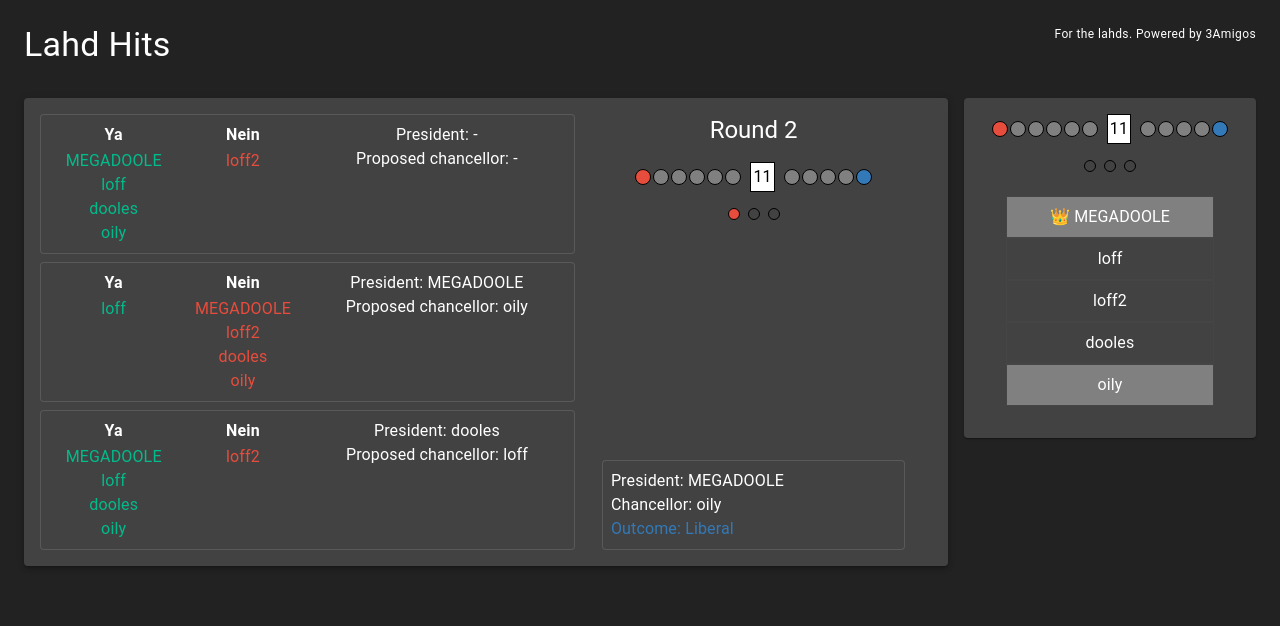
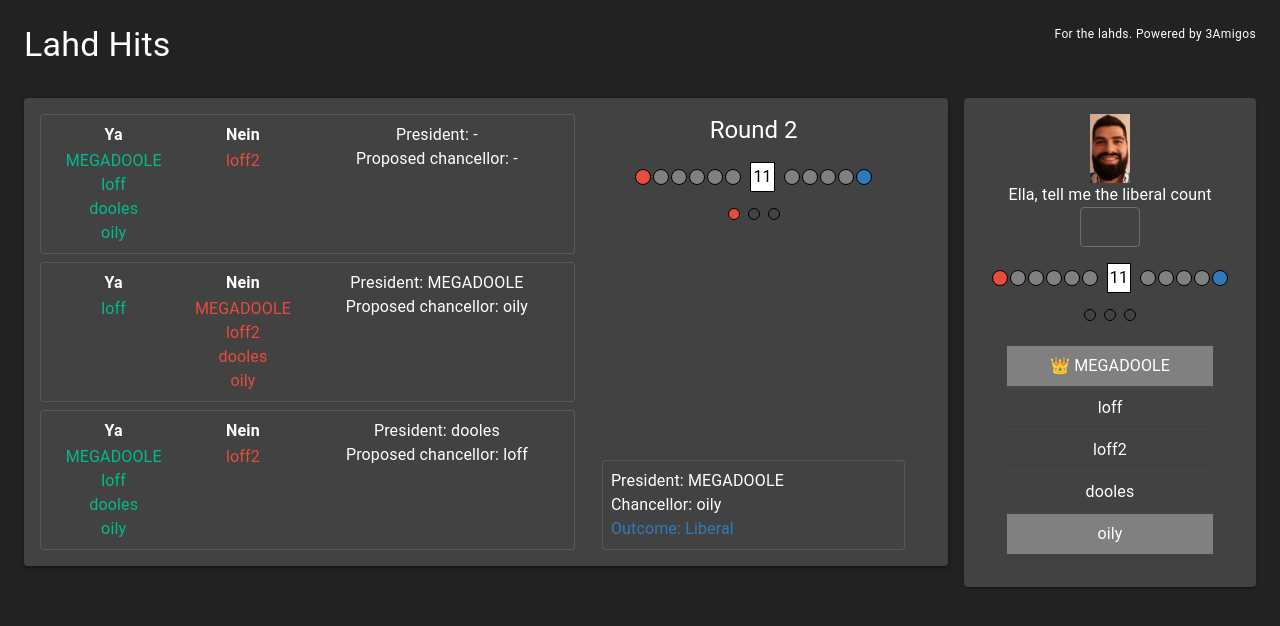
Before and after one commit to Thimey/netgame-tracker, a React (Create React App) app in the folder DataDisplay/client/: page /1 in a window 1280 px wide. Shown: the top 626 px of the page. Built offline with nearby package versions, Linux system fonts and the light colour scheme; no server answers.

Commit message:
add harry oracle

```diff
--- /dev/null
+++ b/DataDisplay/client/src/components/GameBoard/HarryOracle/index.tsx
@@ -0,0 +1,59 @@
+import React, { useState, ChangeEvent } from 'react'
+import { makeStyles } from '@material-ui/styles'
+import TextField from '@material-ui/core/TextField'
+import Typography from '@material-ui/core/Typography'
+
+import harryOracle from './harryOracle.png'
+
+import { getProbablityOfAtLeastOneLiberal } from './utils'
+
+
+const useStyles = makeStyles({
+    container: {
+        display: 'flex',
+        flexDirection: 'column',
+        alignItems: 'center',
+    },
+    liberalCountField: {
+        width: '60px',
+    }
+})
+
+interface Props {
+    deckCount: number
+}
+
+const HarryOracle: React.FC<Props> = ({ deckCount }) => {
+    const classes = useStyles({})
+    const [liberalCardCount, setLiberalCardCount] = useState<number>()
+
+    const onLiberalCountChange = (event: ChangeEvent<HTMLInputElement | HTMLTextAreaElement>) => {
+        setLiberalCardCount(parseInt(event.target.value, 10))
+    }
+
+    return (
+        <div className={classes.container}>
+            <img
+                src={harryOracle}
+                alt='Harry the oracle'
+                width='40px'
+            />
+            <Typography>
+                {liberalCardCount
+                    ? `${getProbablityOfAtLeastOneLiberal(deckCount, liberalCardCount)} % to get at least 1 liberal!`
+                    : 'Ella, tell me the liberal count'}
+            </Typography>
+            <div className={classes.liberalCountField}>
+                <TextField
+                    value={liberalCardCount}
+                    type='number'
+                    onChange={onLiberalCountChange}
+                    variant='outlined'
+                    size='small'
+                />
+            </div>
+        </div>
+    )
+}
+
+export default HarryOracle
--- /dev/null
+++ b/DataDisplay/client/src/components/GameBoard/HarryOracle/utils.ts
@@ -0,0 +1,9 @@
+
+export function getProbablityOfAtLeastOneLiberal(totalCards: number, liberalCards: number) {
+    const probNoLiberals =
+        ( (totalCards - liberalCards) / totalCards) *
+        ((totalCards - liberalCards - 1) / (totalCards - 1)) *
+        ((totalCards - liberalCards - 2) / (totalCards - 2))
+
+    return Math.floor((1 - probNoLiberals) * 100)
+}
--- a/DataDisplay/client/src/components/GameBoard/index.tsx
+++ b/DataDisplay/client/src/components/GameBoard/index.tsx
@@ -6,6 +6,7 @@ import playerStore from '../../playerStore'
 
 import { Player, EventState } from '../../types'
 
+import HarryOracle from './HarryOracle'
 import PlayerBoard from './PlayerBoard'
 import ScoreAndDeck from './ScoreAndDeck'
 
@@ -34,6 +35,7 @@ const GameBoard: React.FC<Props> = ({ latestState }) => {
 
     return (
         <Paper className={classes.container}>
+            <HarryOracle deckCount={deck.length - removed}/>
             <ScoreAndDeck
                 deck={deck}
                 removed={removed}
```
Also changed, not shown: DataDisplay/client/src/components/GameBoard/HarryOracle/harryOracle.png (added).
